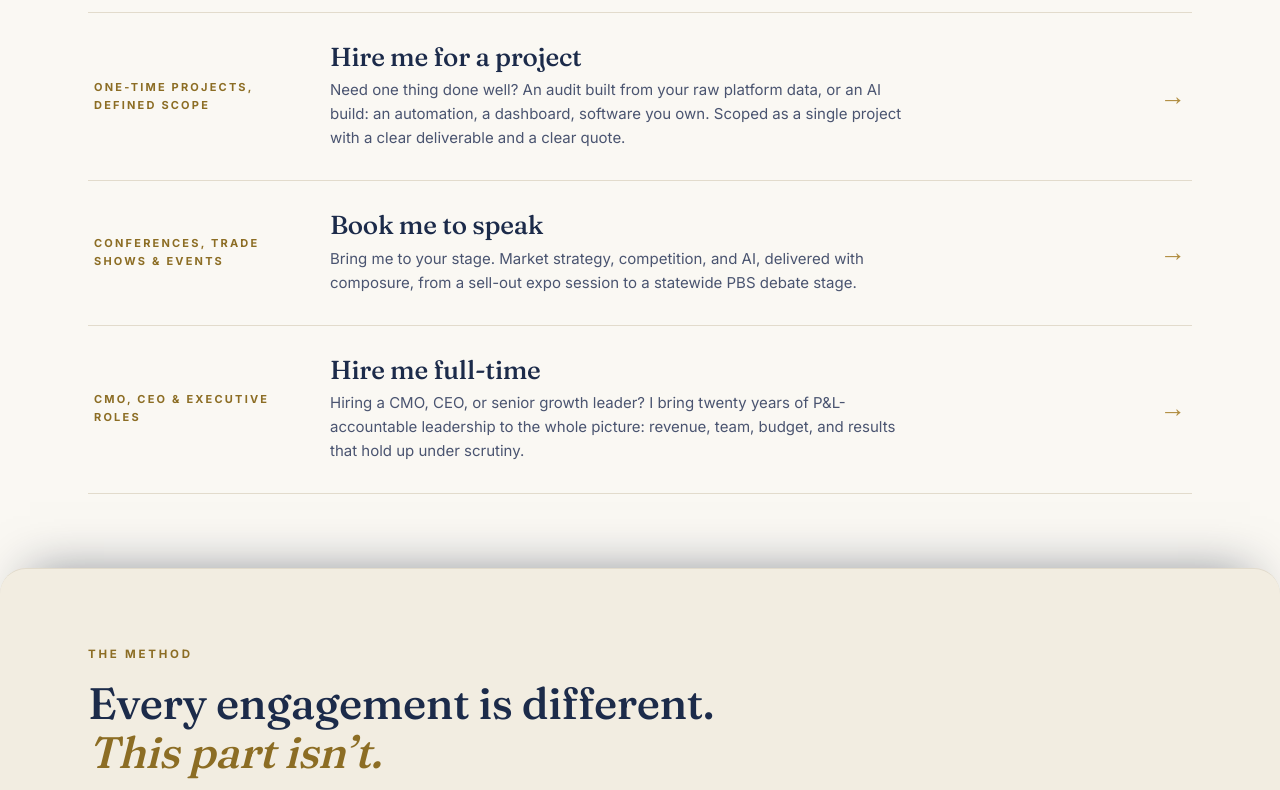
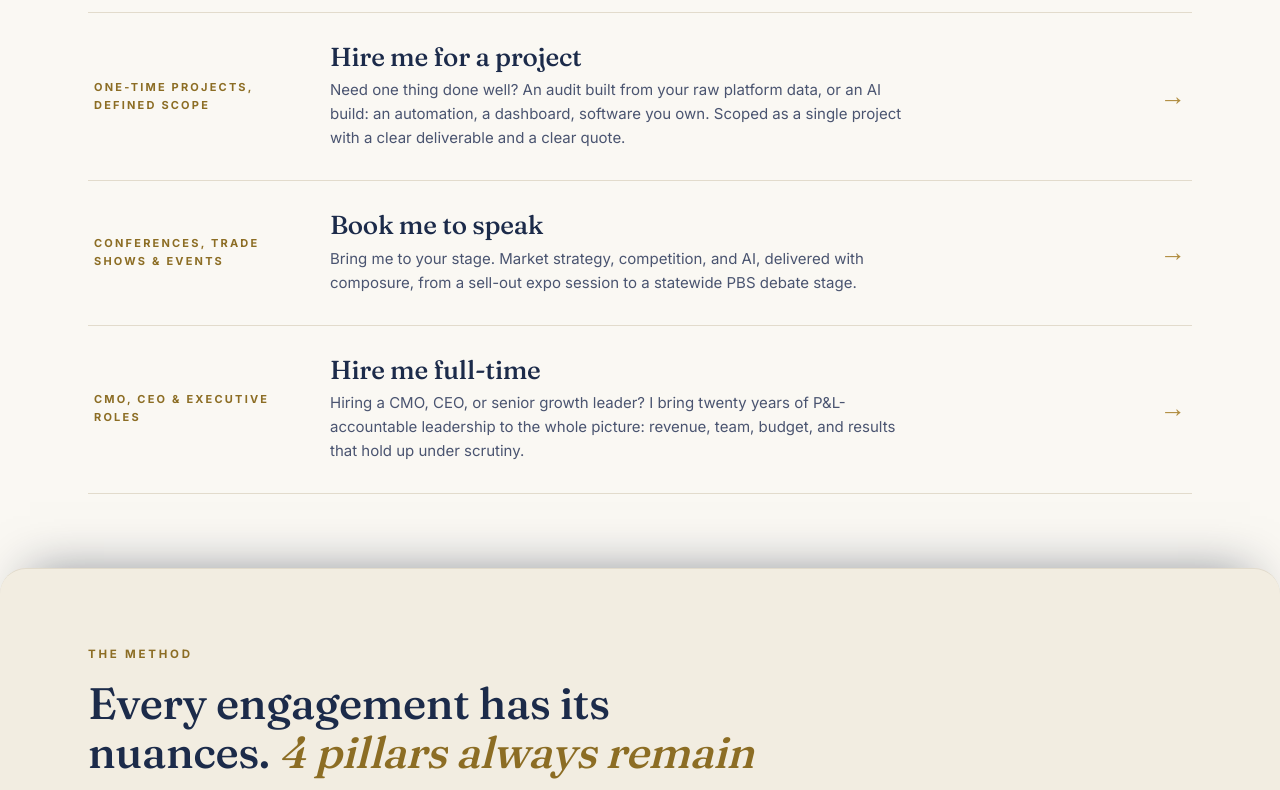
Before and after one commit to optimzedseo-creator/BG-Website, a Next.js app: page / in a window 1280 px wide. Shown: the part 2756-3546 px from the top of the page. Built offline with nearby package versions, Linux system fonts and the light colour scheme.

Commit message:
home method: Brad wording -> 'Every engagement has its nuances. 4 pillars always remain true.' + sub
Co-Authored-By: Claude Opus 4.8 <noreply@anthropic.com>

```diff
--- a/app/(site)/page.tsx
+++ b/app/(site)/page.tsx
@@ -282,8 +282,8 @@ export default function HomePage() {
         <div className="wrap">
           <div className="reveal">
             <span className="microlabel">The method</span>
-            <h2>Every engagement is different. <em>This part isn&rsquo;t.</em></h2>
-            <p className="method-sub">Some of what I do stays with me. These four never move.</p>
+            <h2>Every engagement has its nuances. <em>4 pillars always remain true.</em></h2>
+            <p className="method-sub">Every project touches these four foundational pieces.</p>
           </div>
           <ol className="method reveal">
             <li>
```
